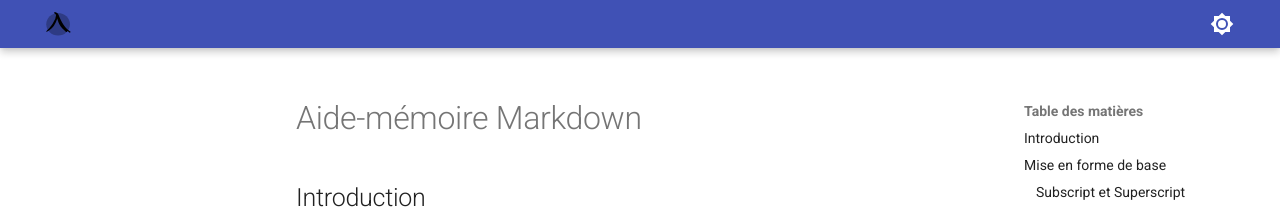
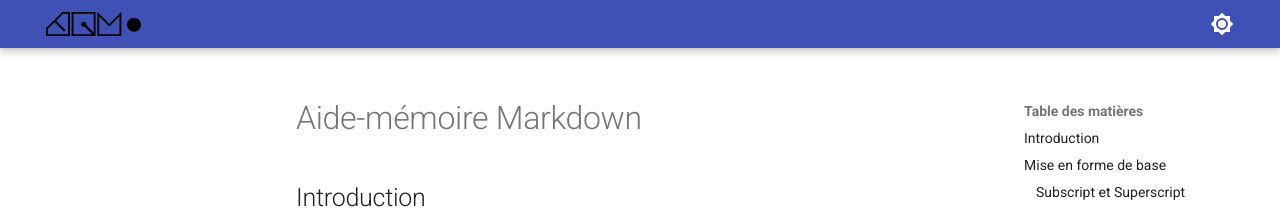
Before and after one commit to jfcmontmorency/old_compendium, an MkDocs documentation site: the page built from docs/aide-memoire.md, in a window 1280 px wide. Shown: the top 209 px of the page. Built offline with MkDocs 1.6.1 and Material for MkDocs 9.7.7, drawn with Linux system fonts in a browser that asks for light colours.

Commit message:
Update mkdocs.yml

```diff
--- a/mkdocs.yml
+++ b/mkdocs.yml
@@ -19,7 +19,7 @@ nav:
 theme:
   name: material
   language: fr
-  logo: _/logo.svg
+  logo: _/logo-tim.svg
   favicon: _/logo.svg
   features:
     - content.tooltips
```
